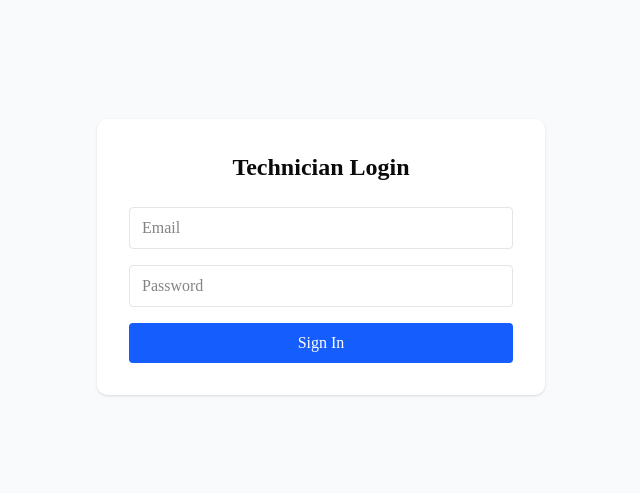
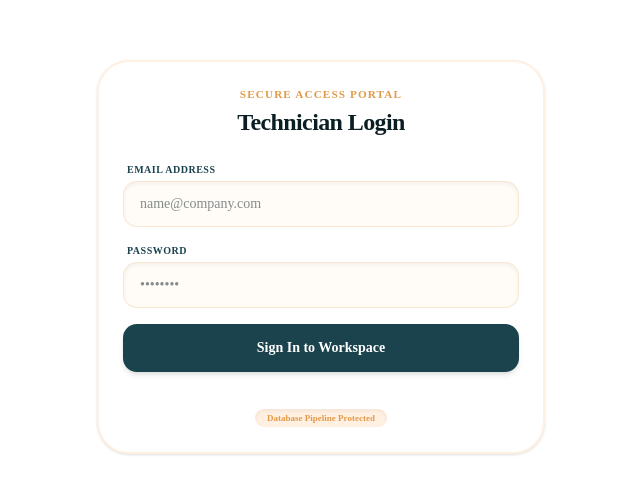
Before and after one commit to tomasimsy/NailDegree, a Next.js app: page /login in a window 1280 px wide. Shown: the part 143-636 px from the top of the page, without its empty margins (319-959 px from the left). Built offline with nearby package versions, Linux system fonts and the light colour scheme; no server answers.

Commit message:
fix supabase env + dashboard build is sues

```diff
--- a/src/app/login/page.tsx
+++ b/src/app/login/page.tsx
@@ -12,6 +12,7 @@ export default function LoginPage() {
   const router = useRouter();
   const supabaseRef = useRef<any>(null);
   const [isClient, setIsClient] = useState(false);
+  const [isSubmitting, setIsSubmitting] = useState(false);
 
   // Lazy load Supabase client only on the client side
   useEffect(() => {
@@ -24,12 +25,15 @@ export default function LoginPage() {
   const handleSubmit = async (e: React.FormEvent) => {
     e.preventDefault();
     setError('');
+    setIsSubmitting(true);
 
     if (!supabaseRef.current) {
-      setError('Initializing... please try again');
+      setError('Initializing system... please try again');
+      setIsSubmitting(false);
       return;
     }
 
+    try {
       const { error } = await supabaseRef.current.auth.signInWithPassword({ email, password });
 
       if (error) {
@@ -37,43 +41,102 @@ export default function LoginPage() {
       } else {
         router.push('/dashboard');
       }
+    } catch (err) {
+      setError('An unexpected communication error occurred.');
+    } finally {
+      setIsSubmitting(false);
+    }
   };
 
-  // Show a minimal loading state while the client is being imported
+  // Consistent full-page loading state matching the dashboard setup
   if (!isClient) {
     return (
-      <div className="min-h-screen flex items-center justify-center bg-gray-50">
-        <div className="text-gray-500">Loading...</div>
+      <div className="min-h-screen flex flex-col items-center justify-center bg-[#FFFFFF]">
+        <div className="w-10 h-10 border-4 border-[#1A434E] border-t-transparent rounded-full animate-spin mb-4" />
+        <div className="text-[#1A434E] font-medium tracking-wide animate-pulse">Initializing application...</div>
       </div>
     );
   }
 
   return (
-    <div className="min-h-screen flex items-center justify-center bg-gray-50">
-      <div className="max-w-md w-full p-8 bg-white rounded-lg shadow">
-        <h2 className="text-2xl font-bold text-center mb-6">Technician Login</h2>
+    <div className="min-h-screen flex items-center justify-center bg-[#FFFFFF] text-[#0B1E23] px-5 font-sans antialiased">
+      <div className="max-w-md w-full p-6 bg-[#FFFFFF] border-2 border-[#FFF0E2] rounded-[2rem] shadow-sm space-y-6">
+
+        {/* Header Block matching Top Title Bar style */}
+        <div className="text-center space-y-1">
+          <p className="text-[0.7rem] font-bold uppercase tracking-widest text-[#E29A49]">
+            Secure Access Portal
+          </p>
+          <h2 className="text-2xl font-black text-[#0B1E23] tracking-tight">
+            Technician Login
+          </h2>
+        </div>
+
         <form onSubmit={handleSubmit} className="space-y-4">
-          {error && <div className="text-red-500 text-sm">{error}</div>}
+
+          {/* Error Message styled like the toast error state */}
+          {error && (
+            <div className="bg-red-500 text-white text-xs text-center font-bold px-4 py-3 rounded-2xl border border-red-600 animate-slide-in shadow-sm">
+              ⚠️ {error}
+            </div>
+          )}
+
+          {/* Email input component matching setting drawers row */}
+          <div className="space-y-1">
+            <label className="text-[10px] uppercase font-bold tracking-wider text-[#1A434E] block pl-1">
+              Email Address
+            </label>
             <input
               type="email"
-            placeholder="Email"
+              placeholder="name@company.com"
               value={email}
               onChange={(e) => setEmail(e.target.value)}
-            className="w-full border rounded px-3 py-2"
+              className="w-full bg-[#FFF0E2]/30 border border-[#E29A49]/20 rounded-xl px-4 py-3 text-sm font-medium text-[#0B1E23] focus:outline-none focus:ring-2 focus:ring-[#1A434E]/20 focus:border-[#1A434E] transition-all shadow-inner"
               required
+              disabled={isSubmitting}
             />
+          </div>
+
+          {/* Password input component matching setting drawers row */}
+          <div className="space-y-1">
+            <label className="text-[10px] uppercase font-bold tracking-wider text-[#1A434E] block pl-1">
+              Password
+            </label>
             <input
               type="password"
-            placeholder="Password"
+              placeholder="••••••••"
               value={password}
               onChange={(e) => setPassword(e.target.value)}
-            className="w-full border rounded px-3 py-2"
+              className="w-full bg-[#FFF0E2]/30 border border-[#E29A49]/20 rounded-xl px-4 py-3 text-sm font-medium text-[#0B1E23] focus:outline-none focus:ring-2 focus:ring-[#1A434E]/20 focus:border-[#1A434E] transition-all shadow-inner"
               required
+              disabled={isSubmitting}
             />
-          <button type="submit" className="w-full bg-blue-600 text-white py-2 rounded">
-            Sign In
+          </div>
+
+          {/* Primary Action Button matching the settings/custom action triggers */}
+          <button
+            type="submit"
+            disabled={isSubmitting}
+            className="w-full bg-[#1A434E] hover:bg-[#1A434E]/90 text-white font-bold text-sm py-3.5 rounded-xl shadow-md transition-all active:scale-[0.98] flex items-center justify-center gap-2 mt-2 disabled:opacity-50 disabled:pointer-events-none"
+          >
+            {isSubmitting ? (
+              <>
+                <div className="w-4 h-4 border-2 border-white border-t-transparent rounded-full animate-spin" />
+                <span>Authenticating Credentials...</span>
+              </>
+            ) : (
+              <span>Sign In to Workspace</span>
+            )}
           </button>
         </form>
+
+        {/* Footer Brand Node */}
+        <div className="text-center pt-2">
+          <span className="text-[9px] font-mono font-bold bg-[#FFF0E2] rounded-full px-3 py-1 text-[#E29A49] shadow-inner">
+            Database Pipeline Protected
+          </span>
+        </div>
+
       </div>
     </div>
   );
```
Lines whose indentation alone changed are shown as unchanged.
